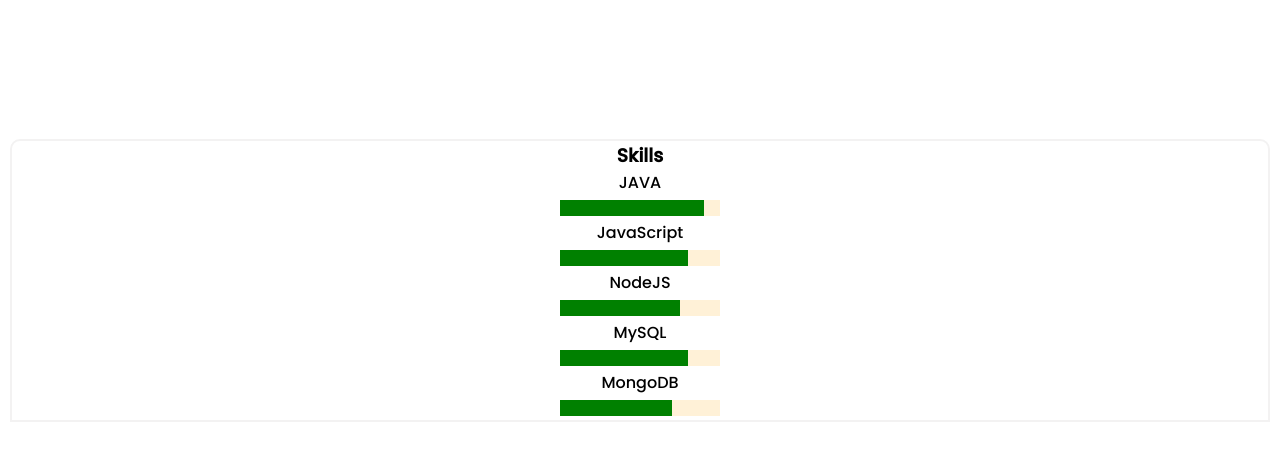
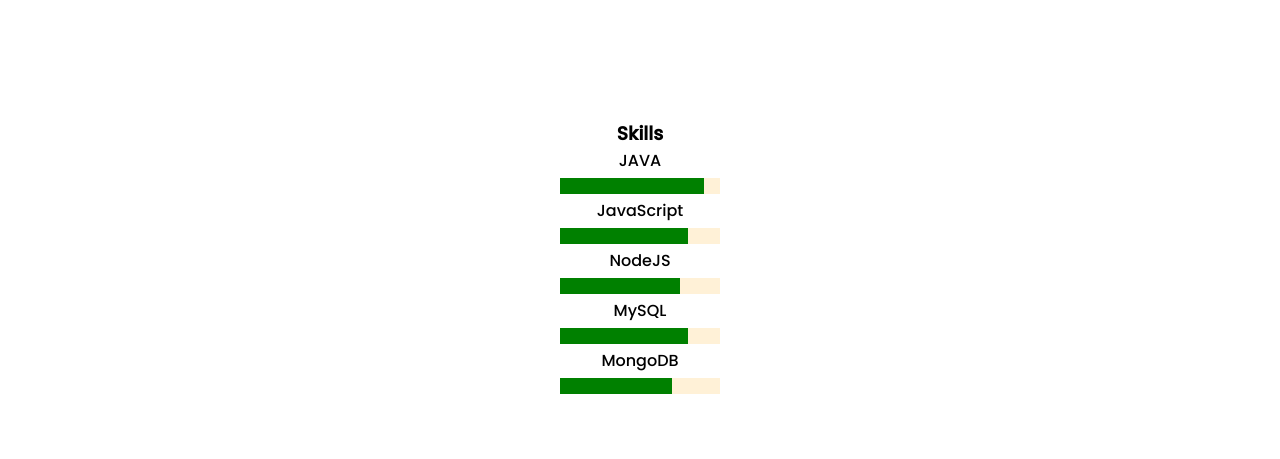
Before and after one commit to EriVelk/portfolio, a React (Create React App) app: page / in a window 1280 px wide. Shown: the part 1481-1940 px from the top of the page. Built offline with nearby package versions, Linux system fonts and the light colour scheme.

Commit message:
Progess bar

```diff
--- a/src/components/progress/Progress.css
+++ b/src/components/progress/Progress.css
@@ -1,5 +1,5 @@
 
-  .p {
+  .rog {
     height: auto;
     width: auto;
     display: list-item;
@@ -7,7 +7,7 @@
     text-align: center;
   }
 
-  .p-left {
+  .rog-left {
     flex: 1;
     display: flex;
     align-items: center;
@@ -16,11 +16,11 @@
     height: 100%;
   }
 
-  .p-right {
+  .rog-right {
     flex: 1;
   }
 
-  .p-tiem{
+  .rog-tiem{
     display: block;
   }
 
--- a/src/components/progress/Progress.jsx
+++ b/src/components/progress/Progress.jsx
@@ -3,28 +3,28 @@
 
 const Progress = () => {
     return (
-        <div className="p">
-            <div className='p-left'>
+        <div className="rog">
+            <div className='rog-left'>
                 <h3>Skills</h3>
             </div>
-            <div className='p-right'>
-                <div className='p-item'>
+            <div className='rog-right'>
+                <div className='rog-item'>
                 <p>JAVA</p>
                     <progress id="file" max="100" value="90"> 90% </progress>
                 </div>
                 <p>JavaScript</p>
-                <div className='p-item'>
+                <div className='rog-item'>
                     <progress id="file" max="100" value="80"> 80% </progress>
                 </div>
-                <div className='p-item'>
+                <div className='rog-item'>
                 <p>NodeJS</p>
                     <progress id="file" max="100" value="75"> 75% </progress>
                 </div>
-                <div className='p-item'>
+                <div className='rog-item'>
                 <p>MySQL</p>
                     <progress id="file" max="100" value="80"> 80% </progress>
                 </div>
-                <div className='p-item'>
+                <div className='rog-item'>
                 <p>MongoDB</p>
                     <progress id="file" max="100" value="70"> 70% </progress>
                 </div>
```
